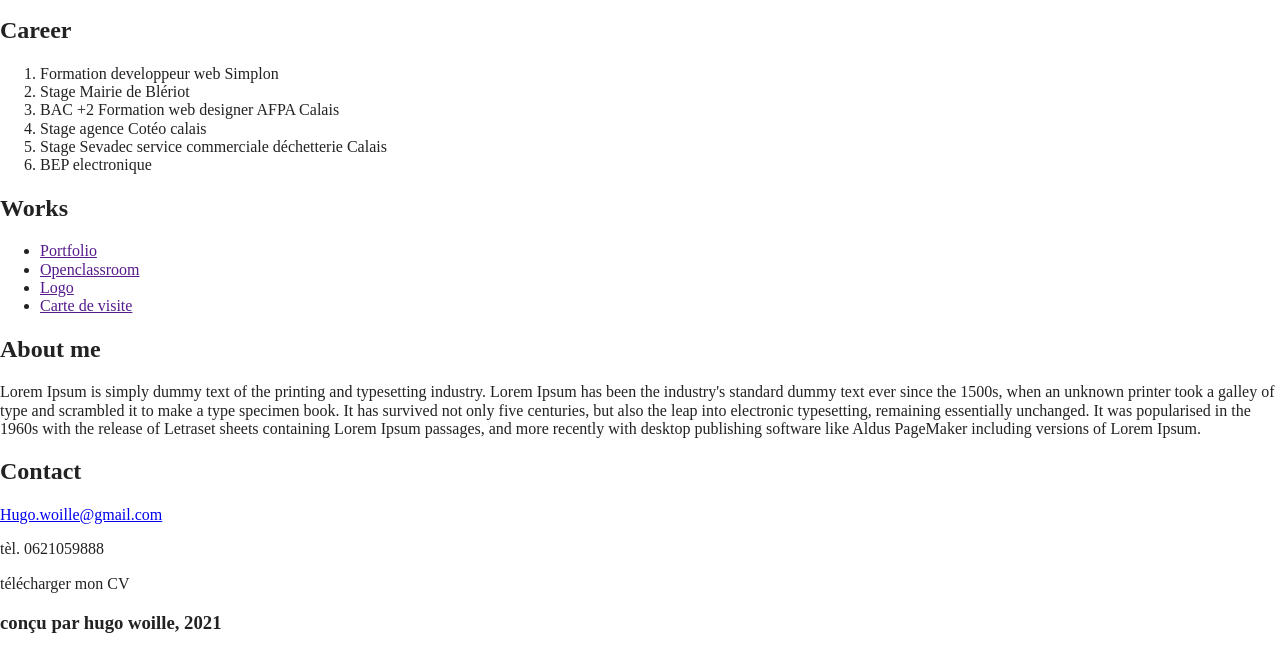
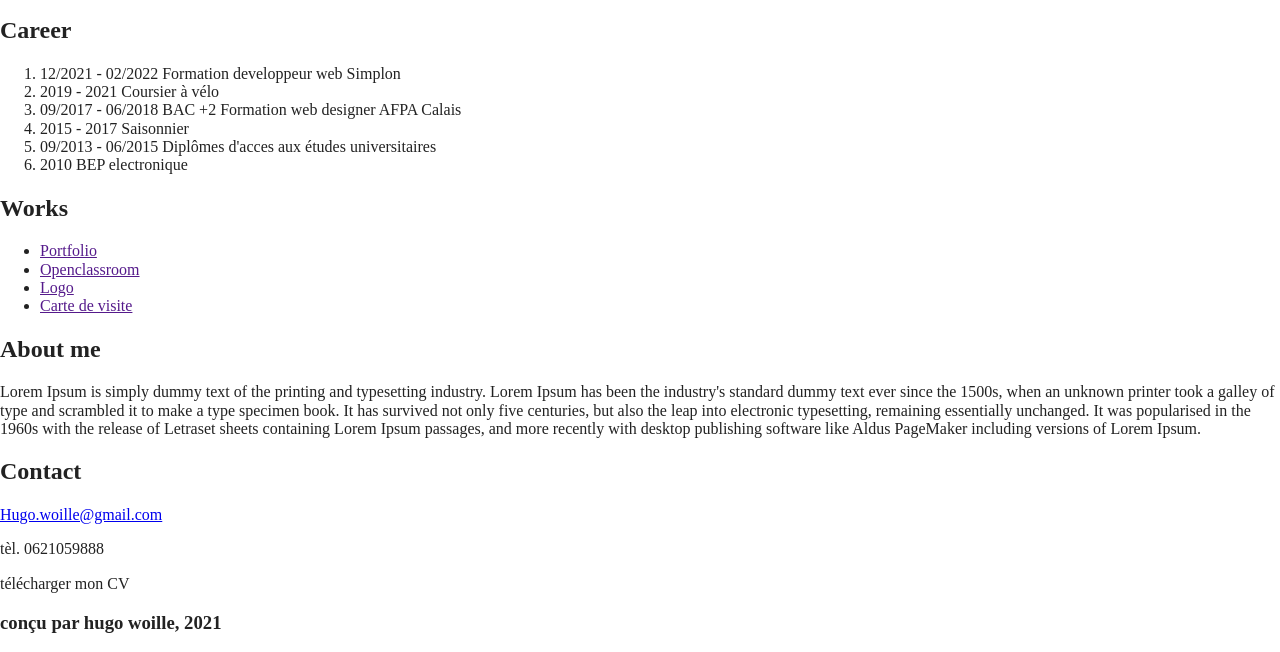
Before and after one commit to hugowoille/cv-en-ligne, a website built with Parcel: page index.html in a window 1280 px wide. Shown: the part 1154-1806 px from the top of the page. Built offline with nearby package versions, Linux system fonts and the light colour scheme; files whose address does not match are found by name.

Commit message:
petit changements

```diff
--- a/index.html
+++ b/index.html
@@ -52,12 +52,12 @@
   <!--2ème pages-->
   <h2>Career</h2>
   <ol>
-    <li>Formation developpeur web Simplon</li>
-    <li>Stage Mairie de Blériot</li>
-    <li>BAC +2 Formation web designer AFPA Calais</li>
-    <li>Stage agence Cotéo calais</li>
-    <li>Stage Sevadec service commerciale déchetterie Calais</li>
-    <li>BEP electronique</li>
+    <li> 12/2021 - 02/2022 Formation developpeur web Simplon</li>
+    <li> 2019 - 2021 Coursier à vélo</li>
+    <li> 09/2017 - 06/2018 BAC +2 Formation web designer AFPA Calais</li>
+    <li> 2015 - 2017 Saisonnier</li>
+    <li> 09/2013 - 06/2015 Diplômes d'acces aux études universitaires</li>
+    <li> 2010 BEP electronique</li>
   </ol>
   <!--3ème pages-->
   <section>
```
